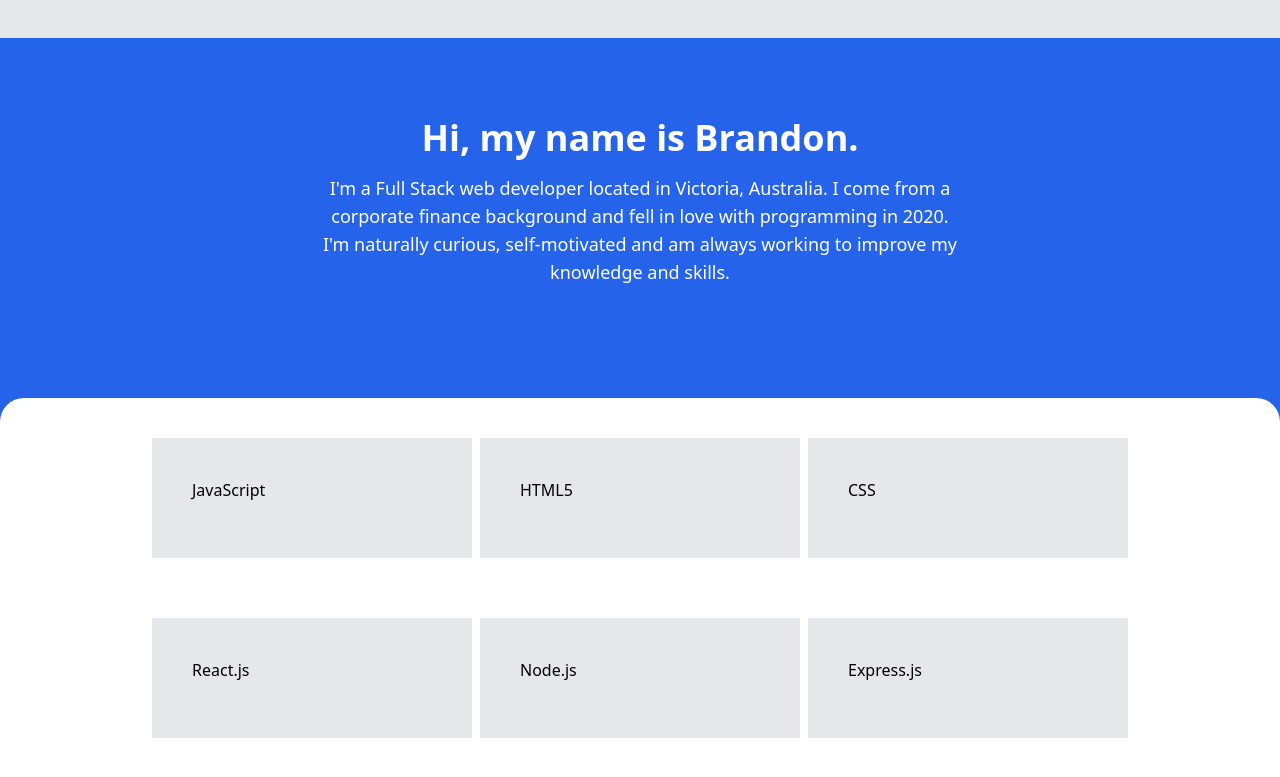
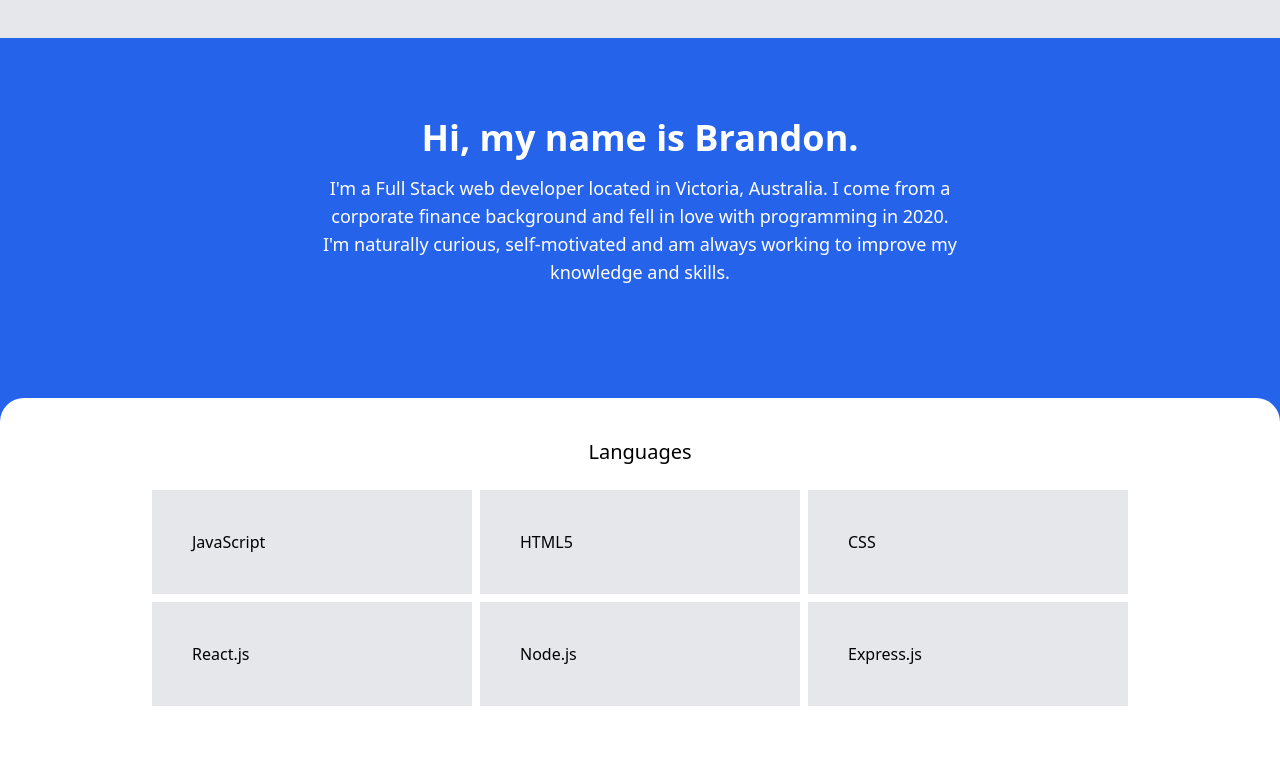
Before and after one commit to bgrando24/portfolio-2022, a React (Create React App) app: page / in a window 1280 px wide. Shown: the part 549-1326 px from the top of the page. Built offline with nearby package versions, Linux system fonts and the light colour scheme.

Commit message:
Begun adding projects section

```diff
--- a/src/App.js
+++ b/src/App.js
@@ -1,6 +1,7 @@
 import { About } from './components/about/About';
 import { Languages } from './components/languages/Languages';
 import { Navbar } from './components/navbar/Navbar';
+import { Projects } from './components/projects/Projects';
 import { Welcome } from './components/welcome/Welcome';
 
 
@@ -12,6 +13,7 @@
       <Welcome />
       <About />
       <Languages />
+      <Projects />
     </div>
   );
 }
--- a/src/components/languages/Languages.js
+++ b/src/components/languages/Languages.js
@@ -10,14 +10,20 @@
 
 export function Languages() {
     return (
-        <div className="container mx-auto flex flex-wrap justify-center bg-white -mt-10 pt-10 h-1/2 rounded-3xl">
+        <div className="container mx-auto bg-white -mt-10 pt-10 h-1/2 rounded-3xl">
+
+            <h1 className="text-center text-xl text-bold mb-5">Languages</h1>
+
+            <div className="flex flex-wrap justify-center">
                 {
                     languages.map((language, i) => {
                         return (
-                    <div className=" bg-gray-200 p-10 mx-1 h-1/3 w-1/4 hover:scale-105 transition duration-150">{language.name}</div>
+                            <div className=" bg-gray-200 p-10 mx-1 my-1 h-1/3 w-1/4 hover:scale-105 transition duration-150">{language.name}</div>
                         )
                     })
                 }
             </div>
+
+        </div>
     )
 }
--- a/src/components/navbar/Navbar.js
+++ b/src/components/navbar/Navbar.js
@@ -27,7 +27,7 @@
 
     return (
         <>
-            <div onClick={animateHamburger} className=" absolute top-5 right-10 flex flex-col justify-center w-16 h-16 cursor-pointer transition ease-in-out all duration-300">
+            <div onClick={animateHamburger} className=" fixed top-5 right-10 flex flex-col justify-center w-16 h-16 cursor-pointer transition ease-in-out all duration-300">
                 <div id="hamburger-top" className=" w-10 h-2 bg-black rounded-md transition ease-in-out duration-300"> </div>
                 <div id="hamburger-middle" className=" w-10 h-2 bg-black rounded-md transition ease-in-out duration-300 mt-2"> </div>
                 <div id="hamburger-bottom" className=" w-10 h-2 bg-black rounded-md transition ease-in-out duration-300 mt-2"> </div>
--- /dev/null
+++ b/src/components/projects/Projects.js
@@ -0,0 +1,8 @@
+
+export function Projects() {
+    return (
+        <div>
+
+        </div>
+    );
+}
```
Lines whose indentation alone changed are shown as unchanged.
